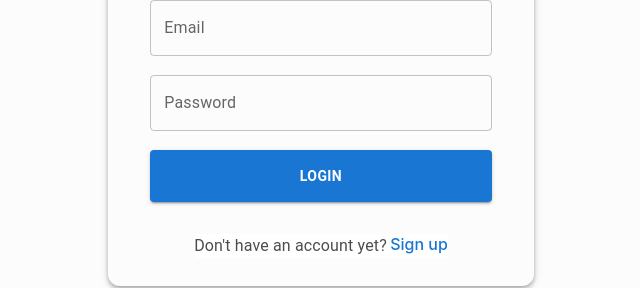
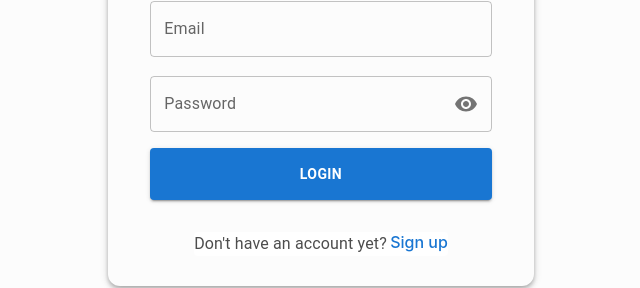
Before and after one commit to jallenmanaloto/binary-health, a React (Create React App) app: page / in a window 1280 px wide. Shown: the part 218-506 px from the top of the page, without its empty margins (319-959 px from the left). Built offline with nearby package versions, Linux system fonts and the light colour scheme.

Commit message:
Add visibility toggle to password field

```diff
--- a/src/components/login/UserLogin.js
+++ b/src/components/login/UserLogin.js
@@ -6,11 +6,17 @@ import Alerts from "../alerts/Alerts";
 import Box from "@mui/material/Box";
 import CurrentUser from "../auth/CurrentUser";
 import Button from "@mui/material/Button";
+import FormControl from "@mui/material/FormControl";
 import Grid from "@mui/material/Grid";
+import InputAdornment from "@mui/material/InputAdornment";
+import InputLabel from "@mui/material/InputLabel";
 import Link from "@mui/material/Link";
+import OutlinedInput from "@mui/material/OutlinedInput";
 import Paper from "@mui/material/Paper";
 import TextField from "@mui/material/TextField";
 import Typography from "@mui/material/Typography";
+import VisibilityIcon from "@mui/icons-material/Visibility";
+import VisibilityOffIcon from "@mui/icons-material/VisibilityOff";
 
 const UserLogin = () => {
   const form = formStyle();
@@ -24,8 +30,16 @@ const UserLogin = () => {
   const [email, setEmail] = useState("");
   const [password, setPassword] = useState("");
 
+  //setting state for password visibility
+  const [visible, setVisible] = useState(false);
+
   //Setting state for any error on login
   const [error, setError] = useState(false);
+
+  //handling password visibility
+  const handlePasswordVisibility = () => {
+    setVisible(!visible);
+  };
 
   //Handling error display
   const handleError = () => {
@@ -121,21 +135,45 @@ const UserLogin = () => {
                   label="Email"
                   variant="outlined"
                 />
-                <TextField
+                <FormControl sx={{ width: "80%" }}>
+                  <InputLabel>Password</InputLabel>
+                  <OutlinedInput
                     onChange={handlePassword}
                     onKeyDown={handleEnterKeyLogin}
                     value={password}
                     sx={{
-                    paddingBottom: "1.2rem",
-                    width: "80%",
+                      width: "100%",
                       backgroundColor: "#fcfcfc",
                     }}
                     label="Password"
                     variant="outlined"
+                    type={visible ? "text" : "password"}
+                    endAdornment={
+                      <InputAdornment position="end">
+                        {visible ? (
+                          <VisibilityOffIcon
+                            sx={{ cursor: "pointer" }}
+                            onClick={handlePasswordVisibility}
                           />
+                        ) : (
+                          <VisibilityIcon
+                            sx={{ cursor: "pointer" }}
+                            onClick={handlePasswordVisibility}
+                          />
+                        )}
+                      </InputAdornment>
+                    }
+                  />
+                </FormControl>
+
                 <Button
                   onClick={handleLogin}
-                  sx={{ height: "3.7em", fontWeight: "bold", width: "80%" }}
+                  sx={{
+                    height: "3.7em",
+                    fontWeight: "bold",
+                    width: "80%",
+                    mt: 2,
+                  }}
                   variant="contained"
                 >
                   Login
```
Lines whose indentation alone changed are shown as unchanged.
